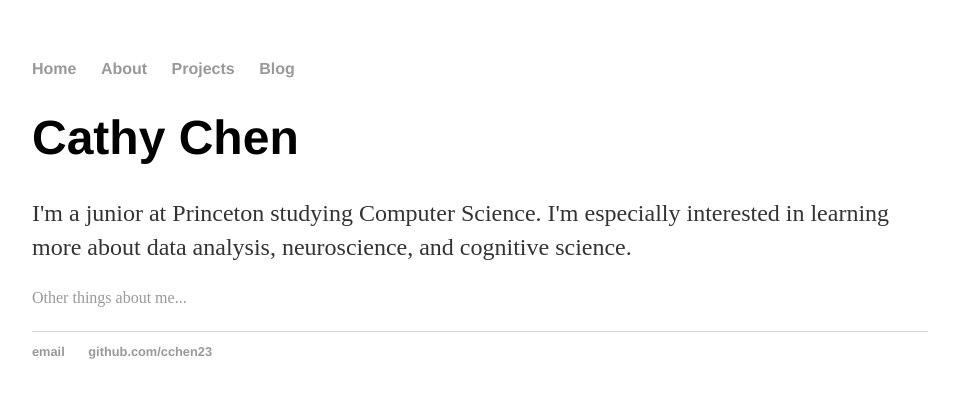
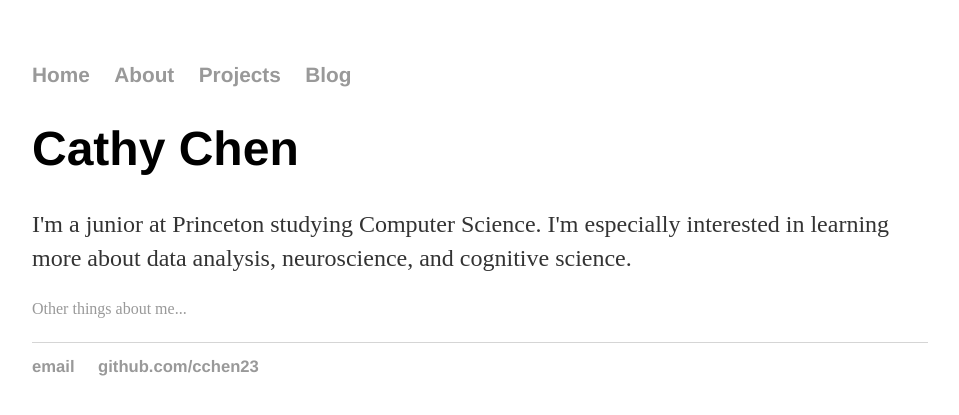
Before and after one commit to cchen23/cchen23.githhub.io, a Jekyll site: the page built from index.html, in a window 1280 px wide. Shown: the top 415 px of the page, without its empty margins (160-1119 px from the left). Built offline with Jekyll 4.4.1, drawn with Linux system fonts in a browser that asks for light colours.

Commit message:
Update main.css

```diff
--- a/css/main.css
+++ b/css/main.css
@@ -45,3 +45,8 @@ footer {
   border-top: 1px solid #d5d5d5;
   font-size: .8em;
 }
+
+li {
+ font-size: 1.3em;
+ line-height: 1.4em;
+}
```
